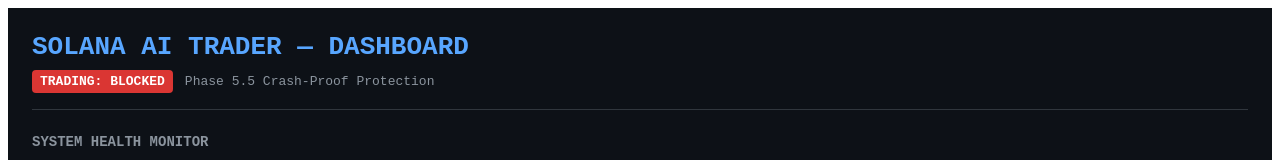
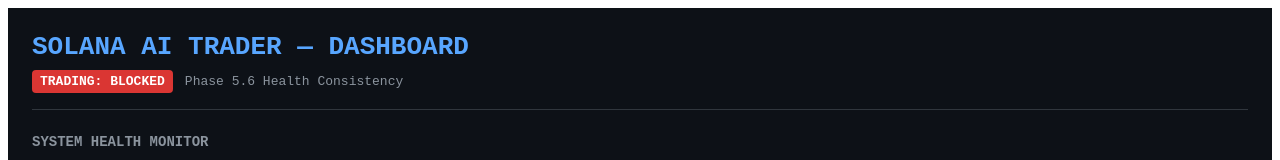
Before and after one commit to winsukses351-oss/solana-meme-hunter, a Next.js app: page / in a window 1280 px wide. Shown: the top 160 px of the page. Built offline with nearby package versions, Linux system fonts and the light colour scheme; no server answers.

Commit message:
Update page.js

```diff
--- a/app/page.js
+++ b/app/page.js
@@ -1,7 +1,6 @@
 /**
- * Main Solana AI Trader Dashboard — Phase 5.5 Crash-Proof Dashboard
+ * Solana AI Trader Dashboard — Phase 5.6
  */
-
 import { checkDatabaseHealth } from "@/lib/db";
 import { checkSolanaRpcHealth } from "@/lib/solana/rpc";
 import { getMarketDataHealth } from "@/lib/market-data/service";
@@ -10,7 +9,6 @@
 export const dynamic = "force-dynamic";
 
 export default async function DashboardPage() {
-  // Safe execution with Promise settlement
   const [dbHealth, rpcHealth, marketHealth, hunterData] = await Promise.all([
     checkDatabaseHealth().catch(() => ({ status: "NOT CONFIGURED" })),
     checkSolanaRpcHealth().catch(() => ({ status: "ERROR" })),
@@ -38,11 +36,11 @@
           <span style={{ padding: "4px 8px", borderRadius: "4px", backgroundColor: "#da3633", color: "#fff", fontWeight: "bold" }}>
             TRADING: BLOCKED
           </span>
-          <span style={{ color: "#8b949e" }}>Phase 5.5 Crash-Proof Protection</span>
+          <span style={{ color: "#8b949e" }}>Phase 5.6 Health Consistency</span>
         </div>
       </header>
 
-      {/* HEALTH CONSISTENCY MONITOR */}
+      {/* SYSTEM HEALTH MONITOR */}
       <section style={{ marginBottom: "24px" }}>
         <h2 style={{ fontSize: "14px", color: "#8b949e", marginBottom: "12px" }}>SYSTEM HEALTH MONITOR</h2>
         <div style={{ display: "grid", gridTemplateColumns: "repeat(auto-fit, minmax(170px, 1fr))", gap: "12px" }}>
@@ -55,7 +53,7 @@
         </div>
       </section>
 
-      {/* DISCOVERY & HARD FILTER DIAGNOSTICS */}
+      {/* DISCOVERY DIAGNOSTICS */}
       <section style={{ marginBottom: "24px", padding: "16px", border: "1px solid #30363d", borderRadius: "6px", backgroundColor: "#161b22" }}>
         <h2 style={{ fontSize: "15px", color: "#58a6ff", marginTop: 0 }}>REAL SOLANA SPL DISCOVERY DIAGNOSTICS</h2>
         <div style={{ display: "grid", gridTemplateColumns: "repeat(auto-fit, minmax(130px, 1fr))", gap: "12px" }}>
```
